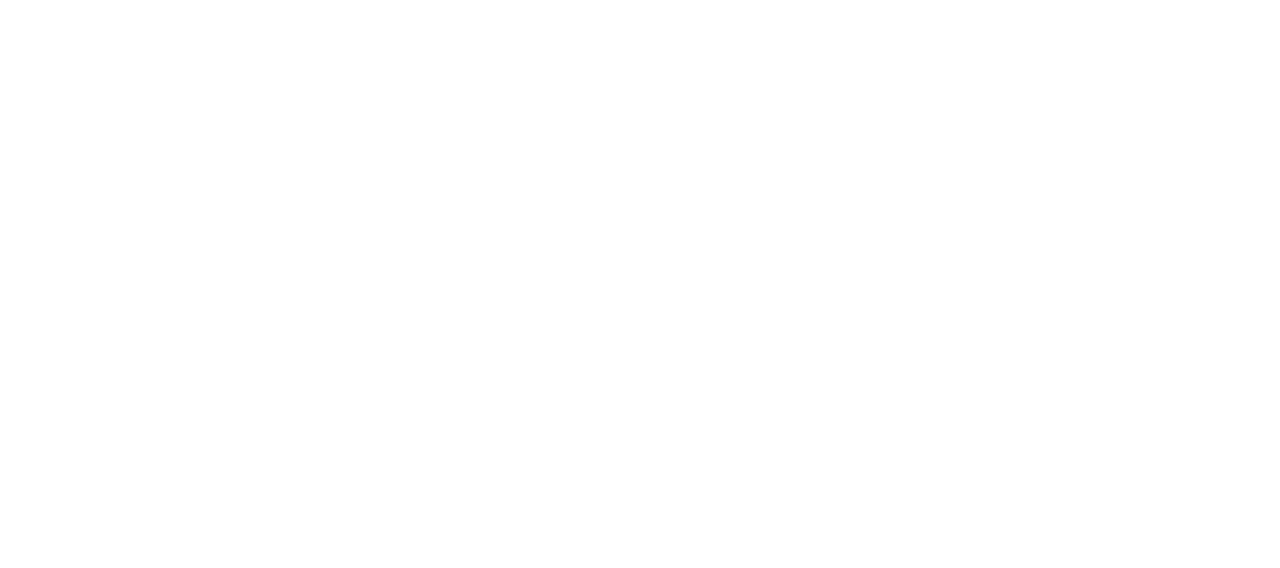
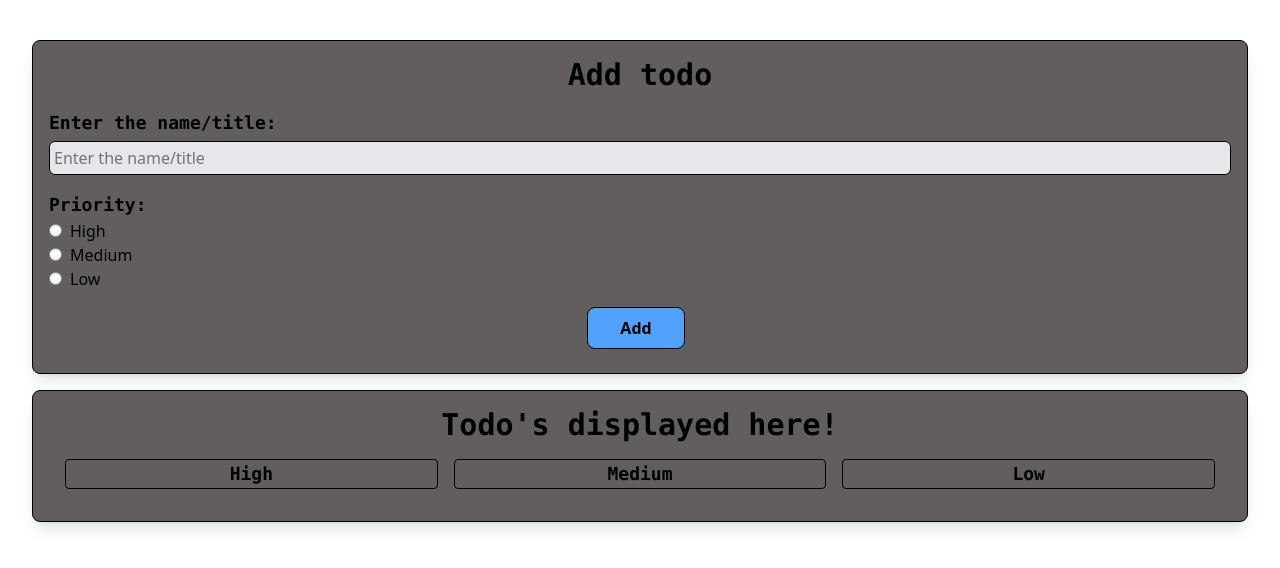
Before and after one commit to davshikhar/Todo-Project, a React (Vite) app in the folder Todo-frontend/: page /user in a window 1280 px wide. Before the commit this address had no page. Shown: the top 568 px of the page. Built offline with nearby package versions, Linux system fonts and the light colour scheme.

Commit message:
Added the user endpoint

```diff
--- a/Todo-frontend/src/App.tsx
+++ b/Todo-frontend/src/App.tsx
@@ -4,9 +4,11 @@
 import { BrowserRouter, Route, Routes } from 'react-router-dom';
 import { Landing } from './Pages/Landing';
 import { Navbar1 } from './Components/Navbar1';
+import { Signup } from './Components/Signup';
+import { User } from './Pages/User';
 
 
-interface Todo {
+export interface Todo {
   title: string,
   priority: string
 }
@@ -34,18 +36,6 @@
   //     </div>
 
   //   <div className='m-8 grid gap-4 pt-2'>
-
-  //     {/* /*Add Dark Mode Toggle Functionality Later*/}
-
-  //     {/* Theme Toggle Button */}
-  //     {/* <div className="flex justify-end">
-  //       <button
-  //         className="p-2 rounded bg-gray-200 dark:bg-gray-700 hover:opacity-80"
-  //         onClick={() => setDark(!dark)}
-  //       >
-  //         {dark ? "🌞" : "🌙"}
-  //       </button>
-  //     </div> */}
 
   //     <div className='bg-[#69D1C5] border flex flex-col p-4 rounded-lg shadow-lg gap-4'>
   //       <div className='text-3xl font-bold font-mono text-center'>Add todo</div>
@@ -119,6 +109,8 @@
     <BrowserRouter>
     <Routes>
       <Route path='/home' element={<Landing/>}/>
+      <Route path='/signup' element={<Signup/>}/>
+      <Route path='/user' element={<User/>}/>
       {/* <Route path='*' element={<NotFound/>}/> */}
     </Routes>
     </BrowserRouter>
--- a/Todo-frontend/src/Components/Navbar1.tsx
+++ b/Todo-frontend/src/Components/Navbar1.tsx
@@ -17,7 +17,7 @@
         {/* Center: address bar with brand */}
         <div className="flex-1 px-4">
           <div className="bg-[#625E5E] mx-auto max-w-xl rounded-full bg-surface text-center text-surface-foreground/90 ring-1 ring-border">
-            <Link to="/" className="block px-6 py-3 text-lg font-medium tracking-wide">
+            <Link to="/home" className="block px-6 py-3 text-lg font-medium tracking-wide">
               TodoApp
             </Link>
           </div>
@@ -25,7 +25,7 @@
 
         {/* Right: user + theme */}
         <div className="flex items-center gap-3">
-          <Mode/>
+          {/* <Mode/> */}
           <button
             aria-label="Account"
             className="bg-[#625E5E] inline-flex h-12 w-12 items-center justify-center rounded-full bg-surface text-surface-foreground/80 ring-1 ring-[color:var(--ring)]"
--- a/Todo-frontend/src/Components/Signup.tsx
+++ b/Todo-frontend/src/Components/Signup.tsx
@@ -1,7 +1,7 @@
 
-import GoogleIcon from './google-icon-logo-svgrepo-com.svg'
-import Xicon from './icons8-x.svg'
-import './App.css'
+// import GoogleIcon from './google-icon-logo-svgrepo-com.svg'
+// import Xicon from './icons8-x.svg'
+// import './App.css'
 
 export function Signup() {
 
@@ -15,11 +15,11 @@
 
         <div className='flex gap-4 mb-6 mt-4'>
           <button className='flex items-center justify-center w-full py-3 border rounded-lg bg-white hover:bg-gray-100 transition cursor-pointer'>
-            <img src={GoogleIcon} alt="Google logo" className='mr-2 w-5 h-8' />
+            {/* <img src={GoogleIcon} alt="Google logo" className='mr-2 w-5 h-8' /> */}
             <span className='text-gray-700 font-semibold text-md'>Sign up with Google</span>
           </button>
           <button className="flex items-center justify-center w-full py-3 border rounded-xl bg-transparent hover:bg-gray-100 transition cursor-pointer">
-            <img src={Xicon} alt="X icon" className='mr-2 2-5 h-8'/>
+            {/* <img src={Xicon} alt="X icon" className='mr-2 2-5 h-8'/> */}
             <span className="text-gray-700 font-semibold text-md">Sign up with X</span>
           </button>
         </div>
--- a/Todo-frontend/src/Pages/Landing.tsx
+++ b/Todo-frontend/src/Pages/Landing.tsx
@@ -1,6 +1,7 @@
 import { useState } from "react";
 import { Navbar1 } from "../Components/Navbar1";
 import { ArrowRight } from "lucide-react";
+import { Link } from "react-router-dom";
 
 interface Todo{
     title:string,
@@ -127,13 +128,13 @@
         </p>
 
         <div className="mt-10 flex items-center justify-center gap-3">
-          <a
-            href="#signin"
+          <Link
+            to="/user"
             className="bg-[#8957f0] inline-flex items-center gap-2 rounded-full bg-primary px-4 py-2 text-sm font-semibold text-primary-foreground shadow-sm ring-1 ring-border/50 hover:brightness-105 focus:outline-none focus:ring-2 focus:ring-ring"
           >
             Sign in
             <ArrowRight className="h-4 w-4" />
-          </a>
+          </Link>
         </div>
       </section>
     </div>
--- /dev/null
+++ b/Todo-frontend/src/Pages/User.tsx
@@ -0,0 +1,93 @@
+import { useState } from "react";
+import type { Todo } from "../App";
+
+export const User = () => {
+
+    const [todo, setTodo] = useState<Todo[]>([]);
+    const [title, setTitle] = useState<string>('');
+    const [priority, setPriority] = useState<string>('');
+    const [dark, setDark] = useState<boolean>(false);
+
+    function addTodo() {
+        if (title !== null && priority !== null) {
+            const newTodo = { title: title, priority: priority };
+            setTodo([...todo, newTodo]);
+        }
+        else {
+            alert("enter title and priority");
+        }
+    }
+
+
+    return (
+        <div className='m-8 grid gap-4 pt-2'>
+
+            <div className='bg-[#625E5E] border flex flex-col p-4 rounded-lg shadow-lg gap-4'>
+                <div className='text-3xl font-bold font-mono text-center'>Add todo</div>
+                <label>
+                    <span className='font-mono text-lg font-semibold'>Enter the name/title:</span>
+                    <br />
+                    <input type="text" placeholder='Enter the name/title' className='border rounded-md bg-gray-200 w-full mt-1 p-1' onChange={(e) => setTitle(e.target.value)}></input>
+                </label>
+                <label>
+                    <span className='font-mono text-lg font-semibold'>Priority:</span>
+                    <br />
+                    <form>
+                        <label><input type="radio" name="select" value="High" className='border rounded-lg p-1' checked={priority === "High"} onChange={(e) => setPriority(e.target.value)} /><span className='m-2 text-md font-normal'>High</span></label><br />
+                        <label><input type="radio" name="select" value="Medium" className='border rounded-lg p-1' checked={priority === "Medium"} onChange={(e) => setPriority(e.target.value)} /><span className='m-2 text-md font-normal'>Medium</span></label><br />
+                        <label><input type="radio" name="select" value="Low" className='border rounded-lg p-1' checked={priority === "Low"} onChange={(e) => setPriority(e.target.value)} /><span className='m-2 text-md font-normal'>Low</span></label>
+                    </form>
+                </label>
+                <div className='flex justify-center'><button className='font-semibold bg-blue-400 border rounded-lg px-8 py-2 cursor-pointer hover:bg-blue-600 me-2 mb-2' onClick={addTodo}>Add</button></div>
+            </div>
+            {/* color:-bg-[#69D1C5] */}
+            <div className='bg-[#625E5E] border rounded-lg shadow-lg p-4'>
+                <div className='text-3xl font-bold font-mono text-center'>Todo's displayed here!</div>
+                <div className='grid grid-cols-3 m-4 gap-4 text-center'>
+                    <div>
+                        <div className='text-lg font-bold font-mono text-center border rounded'>
+                            High
+                        </div>
+                        <div>
+                            {todo.filter(item => item.priority === "High").map((c) => (
+                                <div className='border rounded-lg m-3'>
+                                    <div className='border rounded-lg bg-blue-500 m-1'>
+                                        {c.title}
+                                    </div>
+                                    <label className='cursor-pointer'><input type="checkbox" value="High" className='border rounded-lg p-1' /><span className='m-2 text-md font-normal'>Completed</span></label><br />
+                                </div>
+                            ))}
+                        </div>
+                    </div>
+                    <div>
+                        <div className='text-lg font-bold font-mono text-center border rounded'>Medium</div>
+                        <div>
+                            {todo.filter(item => item.priority === "Medium").map((c) => (
+                                <div className='border rounded-lg m-2'>
+                                    <div className='border rounded-lg bg-blue-500 m-1'>
+                                        {c.title}
+                                    </div>
+                                    <label className='cursor-pointer'><input type="checkbox" value="Medium" className='border rounded-lg p-1' /><span className='m-2 text-md font-normal'>Completed</span></label><br />
+                                </div>
+                            ))}
+                        </div>
+                    </div>
+                    <div>
+                        <div className='text-lg font-bold font-mono text-center border rounded'>Low</div>
+                        <div>
+                            {todo.filter(item => item.priority === "Low").map((c) => (
+                                <div className='border rounded-lg m-2'>
+                                    <div className='border rounded-lg bg-blue-500 m-1'>
+                                        {c.title}
+                                    </div>
+                                    <label className='cursor-pointer'><input type="checkbox" value="Low" className='border rounded-lg p-1' /><span className='m-2 text-md font-normal'>Completed</span></label><br />
+                                </div>
+                            ))}
+                        </div>
+                    </div>
+                </div>
+            </div>
+
+        </div>
+    )
+}
```
